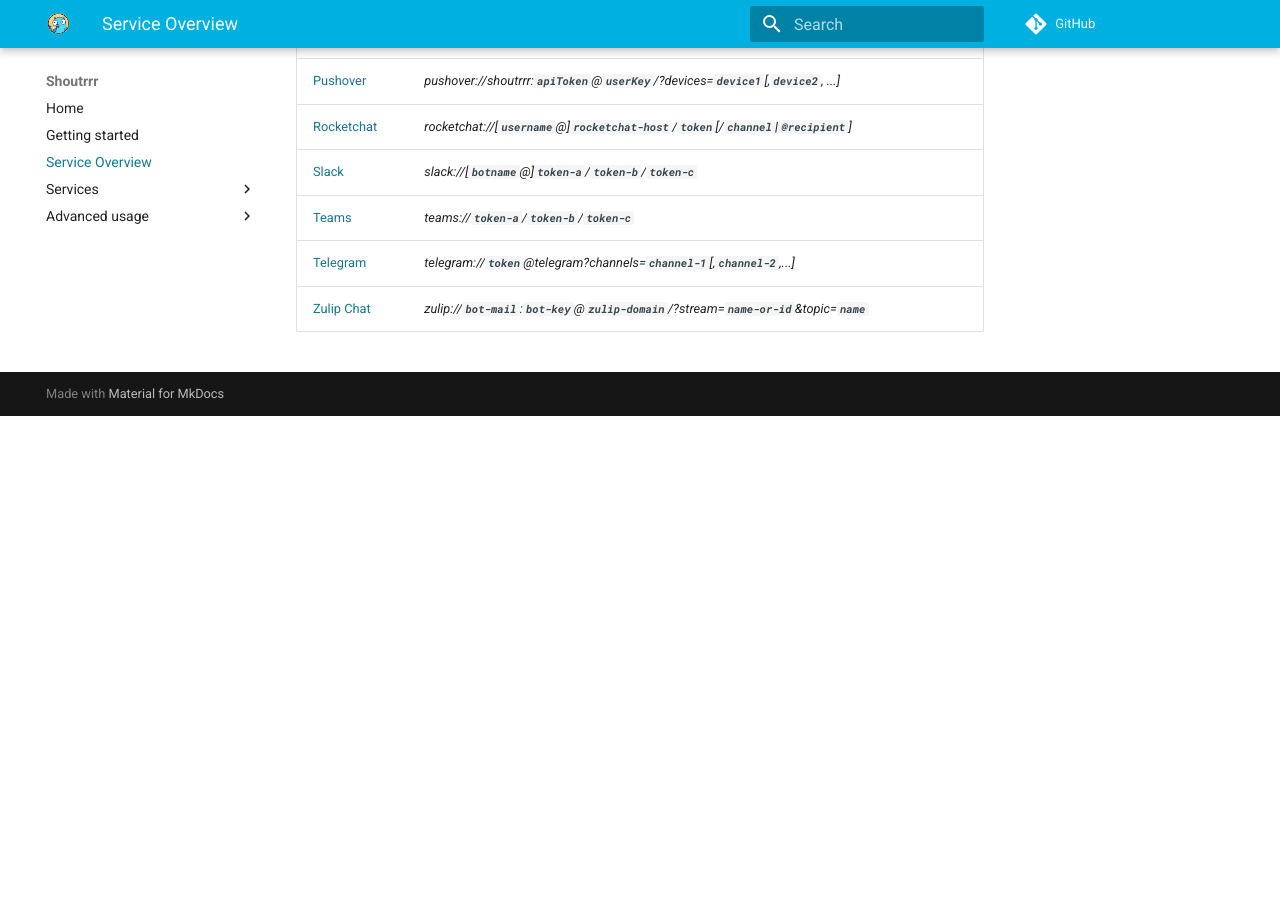
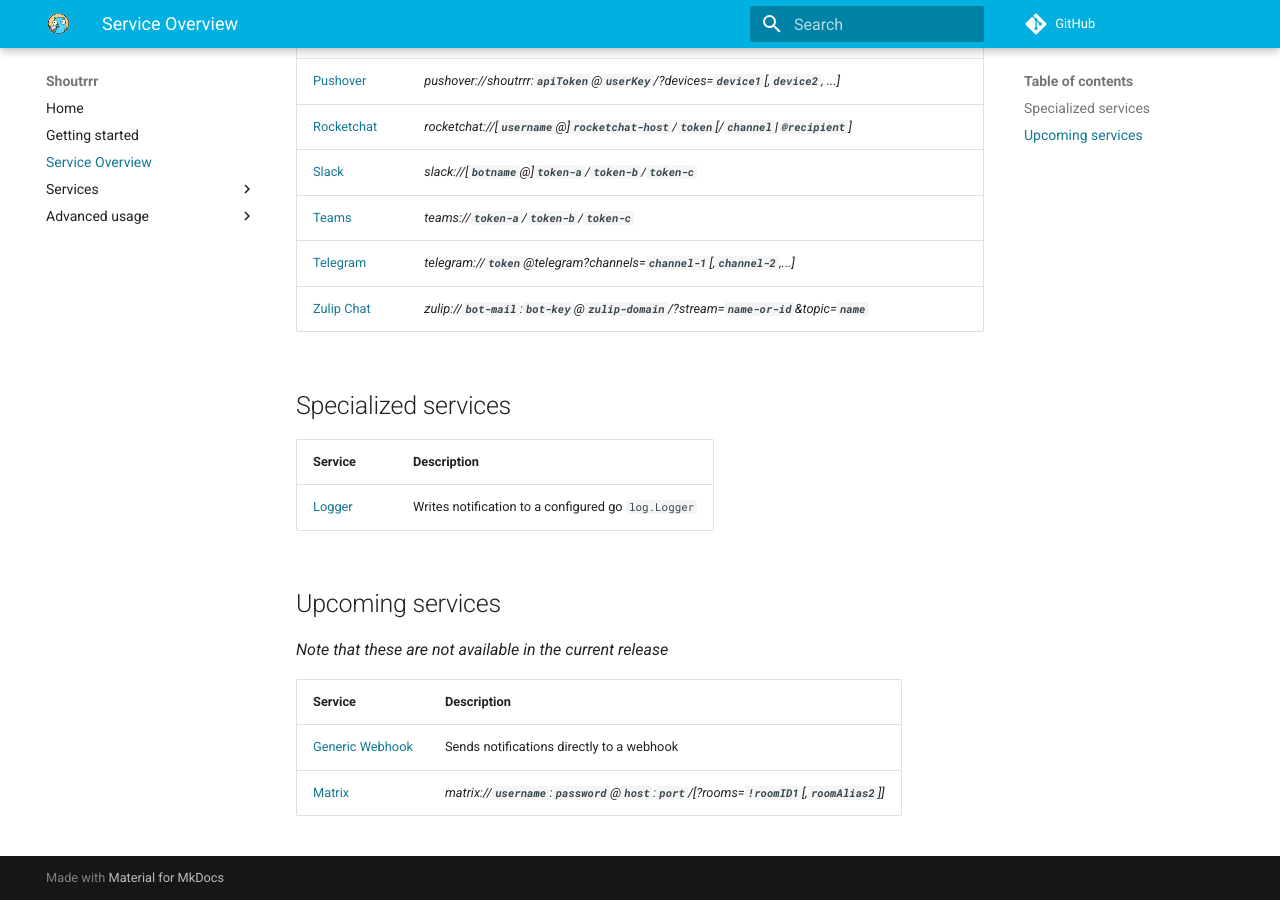
Before and after one commit to containrrr/shoutrrr, an MkDocs documentation site: the page built from docs/services/overview.md, in a window 1280 px wide and 900 px high, scrolled down 704 px. Built offline with MkDocs 1.6.1 and Material for MkDocs 9.7.7, drawn with Linux system fonts in a browser that asks for light colours; comment, search, counter and statistics services are not loaded; before the commit the page ends 1120 px from its top, so only the background shows below that.

```diff
--- a/docs/services/overview.md
+++ b/docs/services/overview.md
@@ -1,6 +1,6 @@
 # Services overview
 
-Click on the service for a more thorough explanation.
+Click on the service for a more thorough explanation. <!-- @formatter:off -->
 
 | Service                           | URL format                                                                                                                                      |
 | --------------------------------- | ----------------------------------------------------------------------------------------------------------------------------------------------- |
@@ -20,3 +20,19 @@
 | [Teams](./teams.md)               | *teams://__`token-a`__/__`token-b`__/__`token-c`__*                                                                                             |
 | [Telegram](./telegram.md)         | *telegram://__`token`__@telegram?channels=__`channel-1`__[,__`channel-2`__,...]*                                                                |
 | [Zulip Chat](./zulip.md)          | *zulip://__`bot-mail`__:__`bot-key`__@__`zulip-domain`__/?stream=__`name-or-id`__&topic=__`name`__*                                             |
+
+
+## Specialized services
+
+| Service                           | Description                                                                                                                                     |
+| --------------------------------- | ----------------------------------------------------------------------------------------------------------------------------------------------- |
+| [Logger](./logger.md)             | Writes notification to a configured go `log.Logger`                                                                                             |
+
+## Upcoming services
+
+*Note that these are not available in the current release*
+
+| Service                           | Description                                                                                                                                     |
+| --------------------------------- | ----------------------------------------------------------------------------------------------------------------------------------------------- |
+| [Generic Webhook](./generic.md)   | Sends notifications directly to a webhook                                                                                                       |
+| [Matrix](./matrix.md)             | *matrix://__`username`__:__`password`__@__`host`__:__`port`__/[?rooms=__`!roomID1`__[,__`roomAlias2`__]]*                                       |
```
Also changed, not shown: 2 other files.
